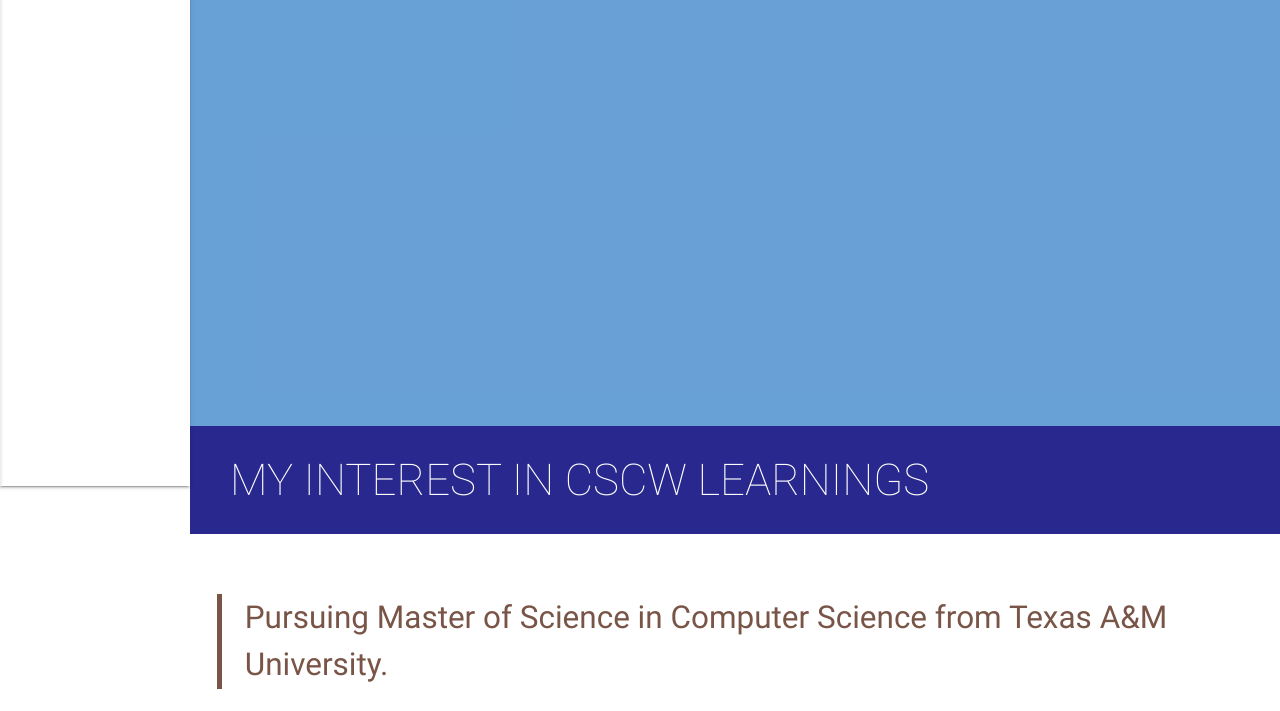
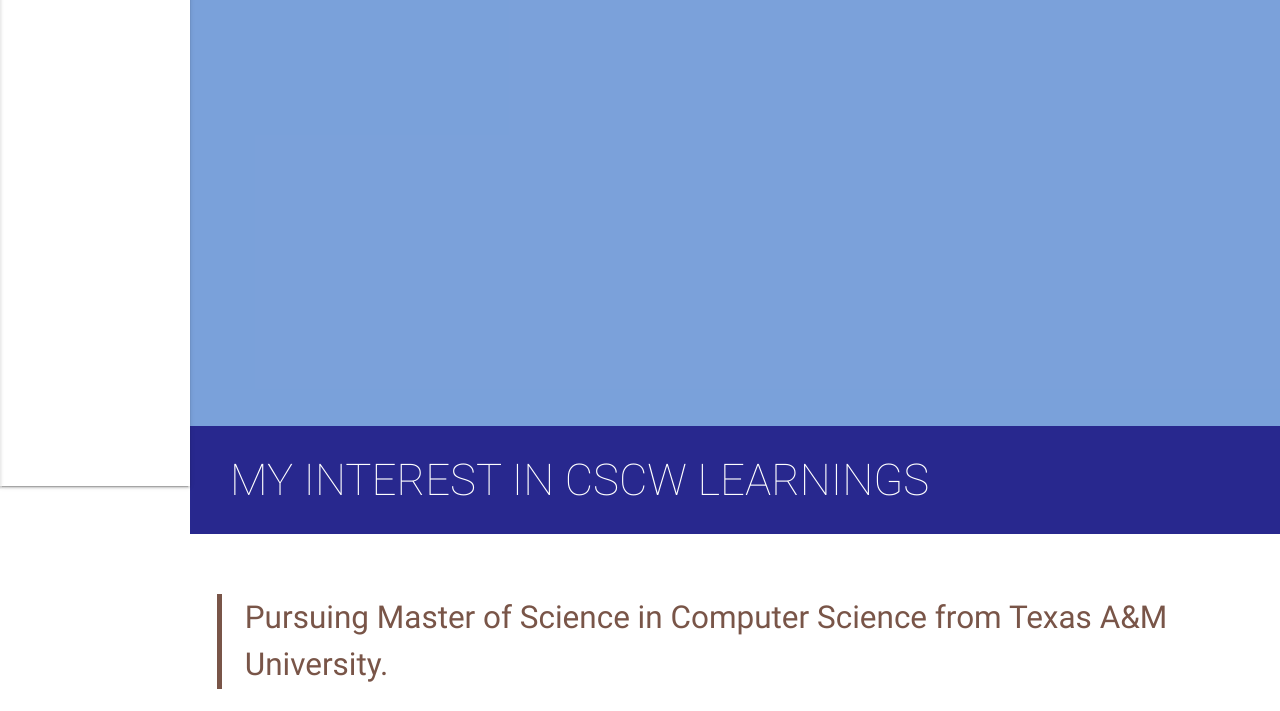
Before and after one commit to Manik-Taneja/Manik-Taneja.github.io, a plain HTML site: page index.html in a window 1280 px wide. Shown: the part 374-1085 px from the top of the page. Drawn offline with nearby package versions, Linux system fonts and the light colour scheme.

Commit message:
overlay color changes

```diff
--- a/assets/css/style.css
+++ b/assets/css/style.css
@@ -320,7 +320,7 @@ h3 {
 } */
 
 #intro.section {
-  background: #a7ffeb repeat;
+  background: rgba(89, 137, 209, 0.797) repeat;
   position: relative;
 }
 
--- a/index.html
+++ b/index.html
@@ -217,7 +217,7 @@
 
     <!-- First Section: Heading lines and Image -->
     <section id="intro" class="section scrollspy full-height">
-      <div class="overlay"></div>
+      <div style="background-color: rgba(89, 137, 209, 0.797)"></div>
       <div class="container">
         <div class="col-md-9">
           <div class="content section-padding valign" style="margin-left: 10%; margin-top: 50px;">
```
